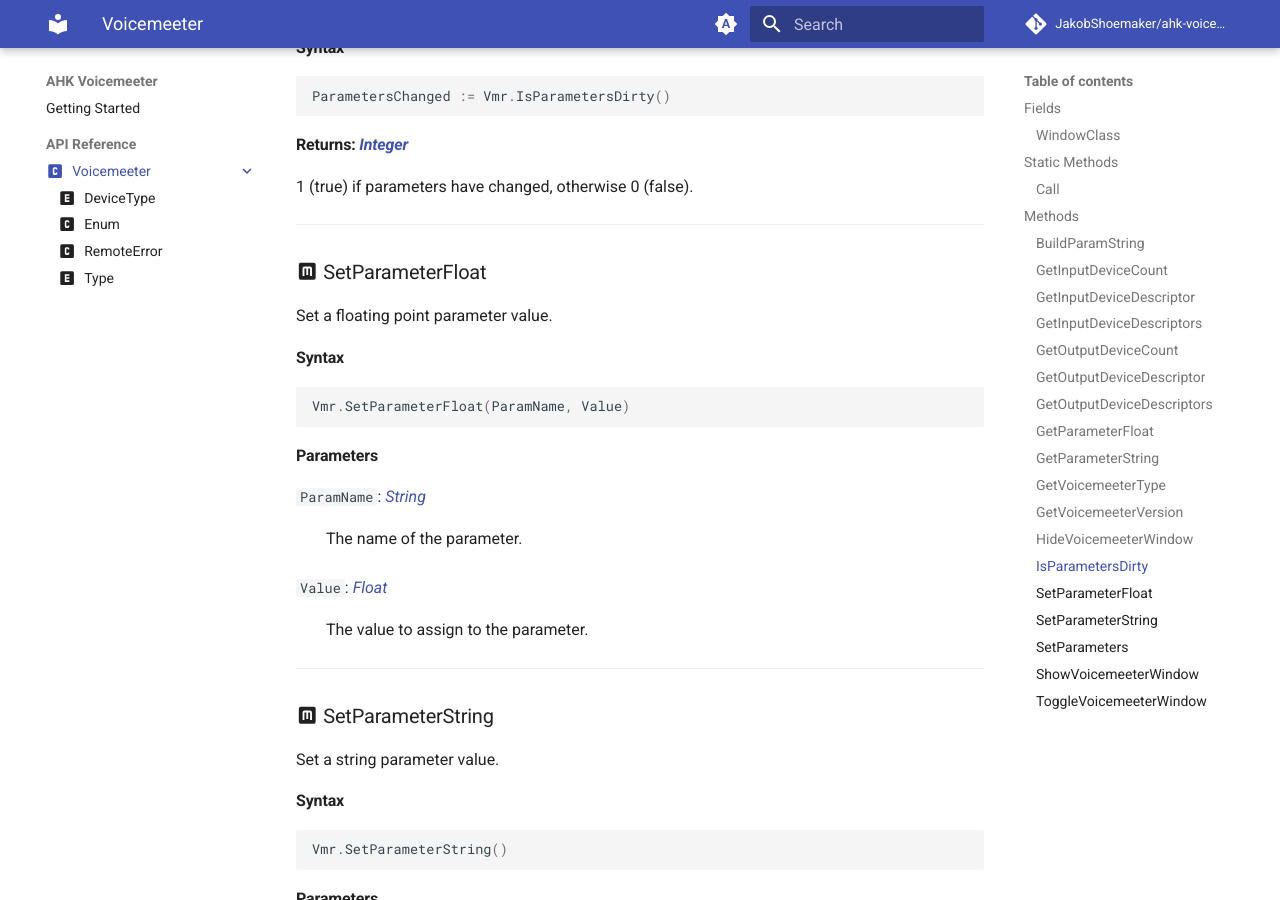
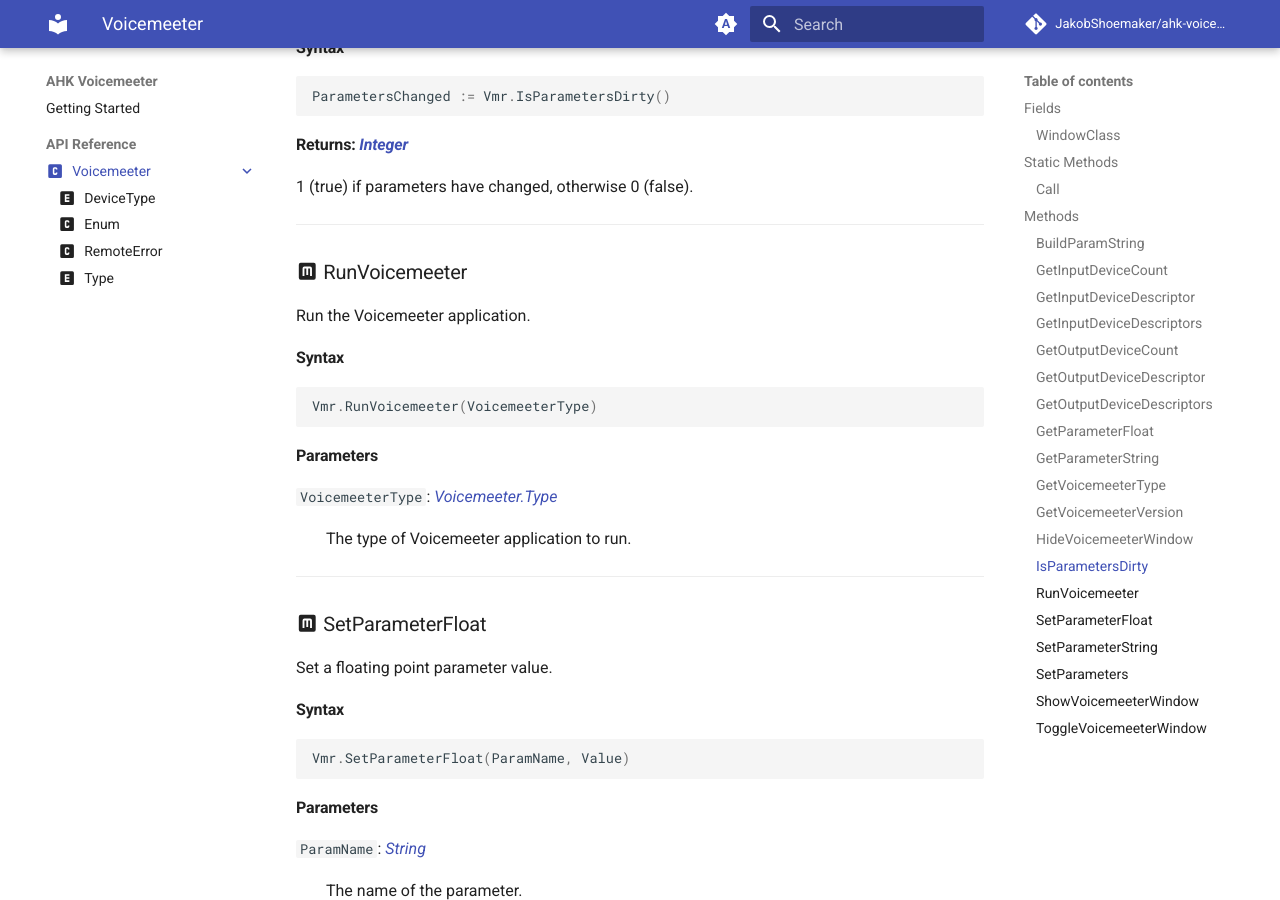
Before and after one commit to JakobShoemaker/ahk-voicemeeter, an MkDocs documentation site: the page built from docs/api-reference/voicemeeter/index.md, in a window 1280 px wide and 900 px high, scrolled down 5378 px. Built offline with MkDocs 1.6.1 and Material for MkDocs 9.7.7, drawn with Linux system fonts in a browser that asks for light colours; comment, search, counter and statistics services are not loaded.

Commit message:
feat: add RunVoicemeeter method

````diff
--- a/docs/api-reference/voicemeeter/index.md
+++ b/docs/api-reference/voicemeeter/index.md
@@ -272,6 +272,24 @@ ParametersChanged := Vmr.IsParametersDirty()
 
 ---
 
+### :material-alpha-m-box: RunVoicemeeter
+
+Run the Voicemeeter application.
+
+#### Syntax
+
+```autohotkey
+Vmr.RunVoicemeeter(VoicemeeterType)
+```
+
+#### Parameters
+
+`VoicemeeterType`: *[Voicemeeter.Type](./type.md)*
+
+:   The type of Voicemeeter application to run.
+
+---
+
 ### :material-alpha-m-box: SetParameterFloat
 
 Set a floating point parameter value.
````
Also changed, not shown: 1 other file.
